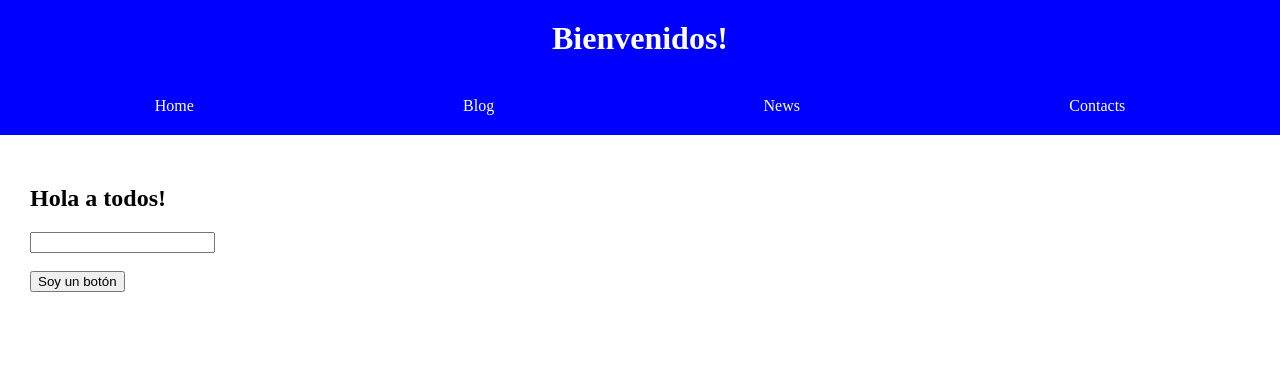
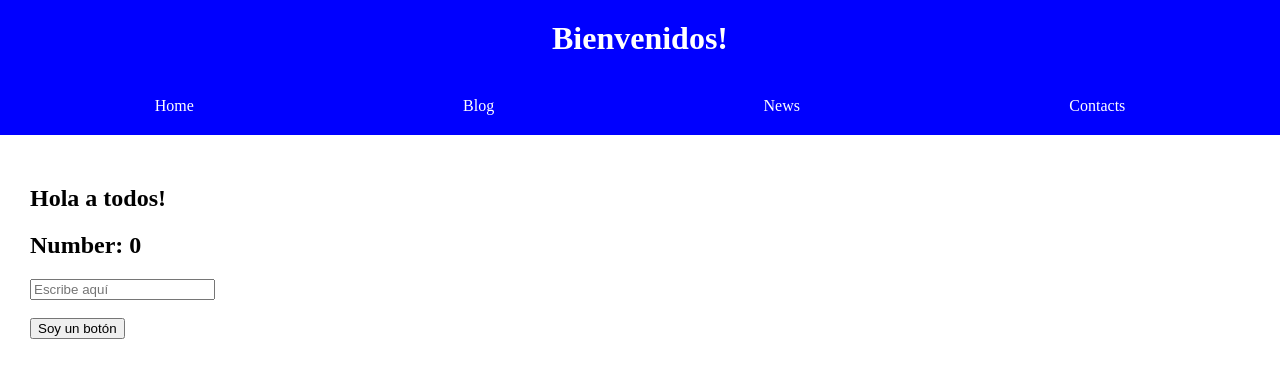
Before and after one commit to cristianregueiromartinez69/ProyectoReact, a React app: page / in a window 1280 px wide. Shown: the top 378 px of the page. Built offline with nearby package versions, Linux system fonts and the light colour scheme; the HTML template or start-up script is replaced by a standard one.

Commit message:
aprendiendo variables reactivas

```diff
--- a/src/App.jsx
+++ b/src/App.jsx
@@ -6,6 +6,19 @@ import HeaderComponent from './components/HeaderComponent'
 import ButtonComponent from './components/ButtonComponent'
 
 function App() {
+
+  //let number = 0;
+
+  const [number, setNumber] = useState(0);
+
+  const [myValue, setMyValue] = useState("")
+
+  let myPlaceHolder = "Escribe aquí";
+
+  const addOne = () => {
+    setNumber(number + 1)
+    console.log(number);
+  }
 
   const sayHello = () => {
     console.log("Hello");
@@ -20,7 +33,12 @@ function App() {
     <HeaderComponent></HeaderComponent>
     <main className='main-content'>
      <h2 onClick={sayHello}>Hola a todos!</h2>
-     <input type='text' onChange={handleChange}/>
+
+
+     <h2 onClick={addOne}>Number: {number}</h2>
+
+
+     <input value={myValue} placeholder={myPlaceHolder} type='text' onChange={handleChange}/>
      <br/>
      <br />
      <ButtonComponent></ButtonComponent>
```
